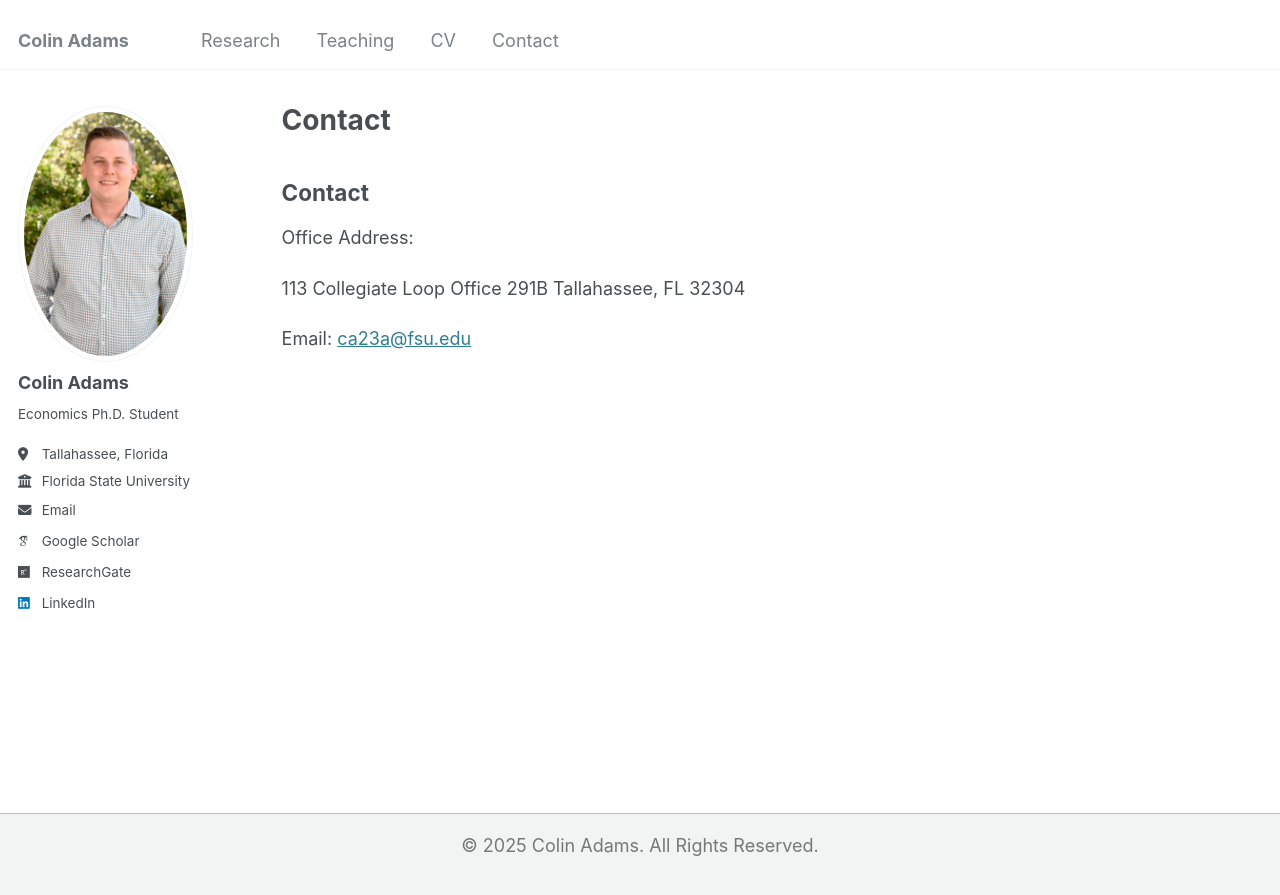
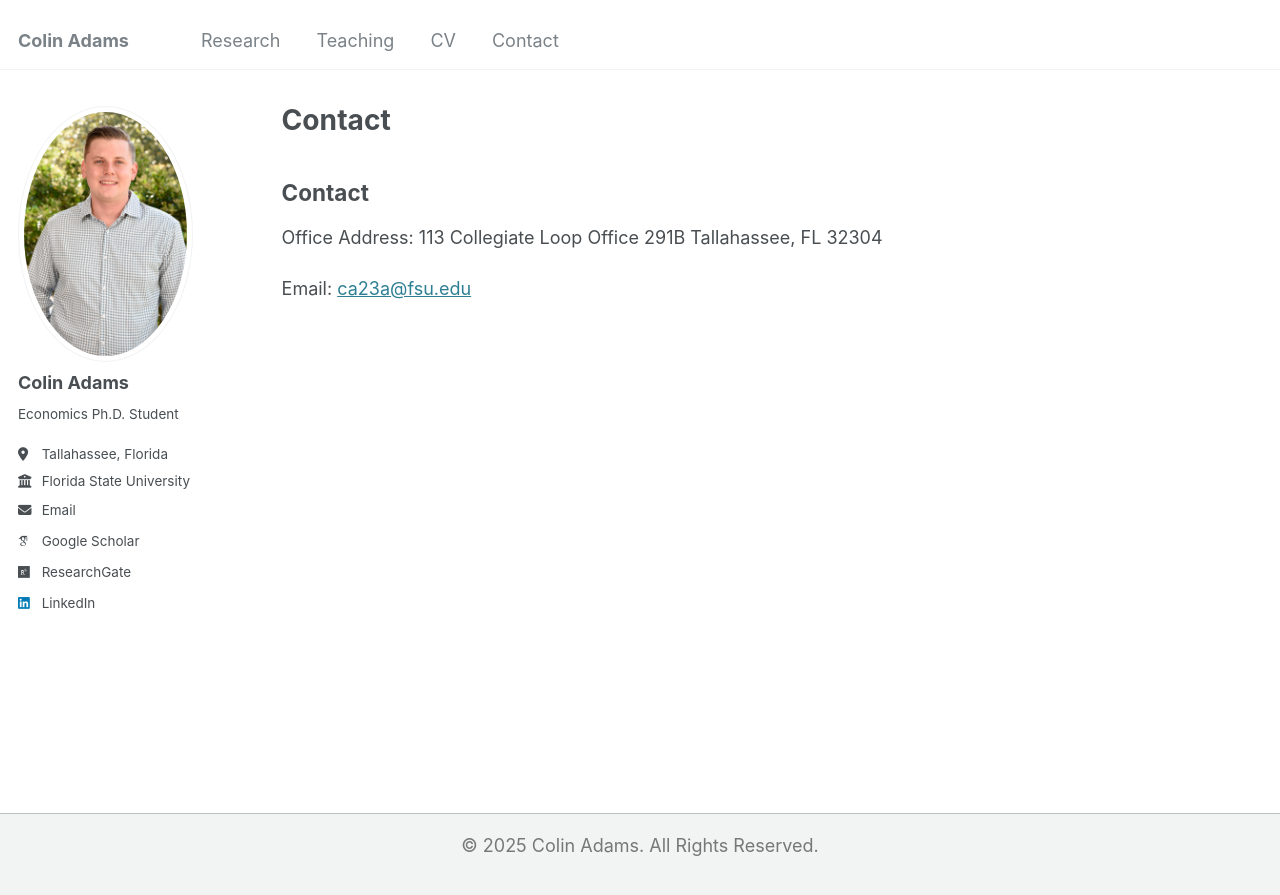
Before and after one commit to Zach-Gooch/Zach-Gooch.github.io, a Jekyll site: the page built from _pages/contact.html, in a window 1280 px wide. Shown: the top 895 px of the page. Built offline with Jekyll 4.4.1, drawn with Linux system fonts in a browser that asks for light colours; some web fonts are replaced; part of the change alters nothing that is shown.

Commit message:
Update contact.html

```diff
--- a/_pages/contact.html
+++ b/_pages/contact.html
@@ -7,9 +7,7 @@ author_profile: true
 
 <section id="">
   <h2>Contact</h2>
-  <p>Office Address:
-  <p>
-    113 Collegiate Loop Office 291B Tallahassee, FL 32304
+  <p>Office Address: 113 Collegiate Loop Office 291B Tallahassee, FL 32304
   </p>
   <p>Email: <a href="mailto:ca23a@fsu.edu">ca23a@fsu.edu</a></p>
 </section>
```
